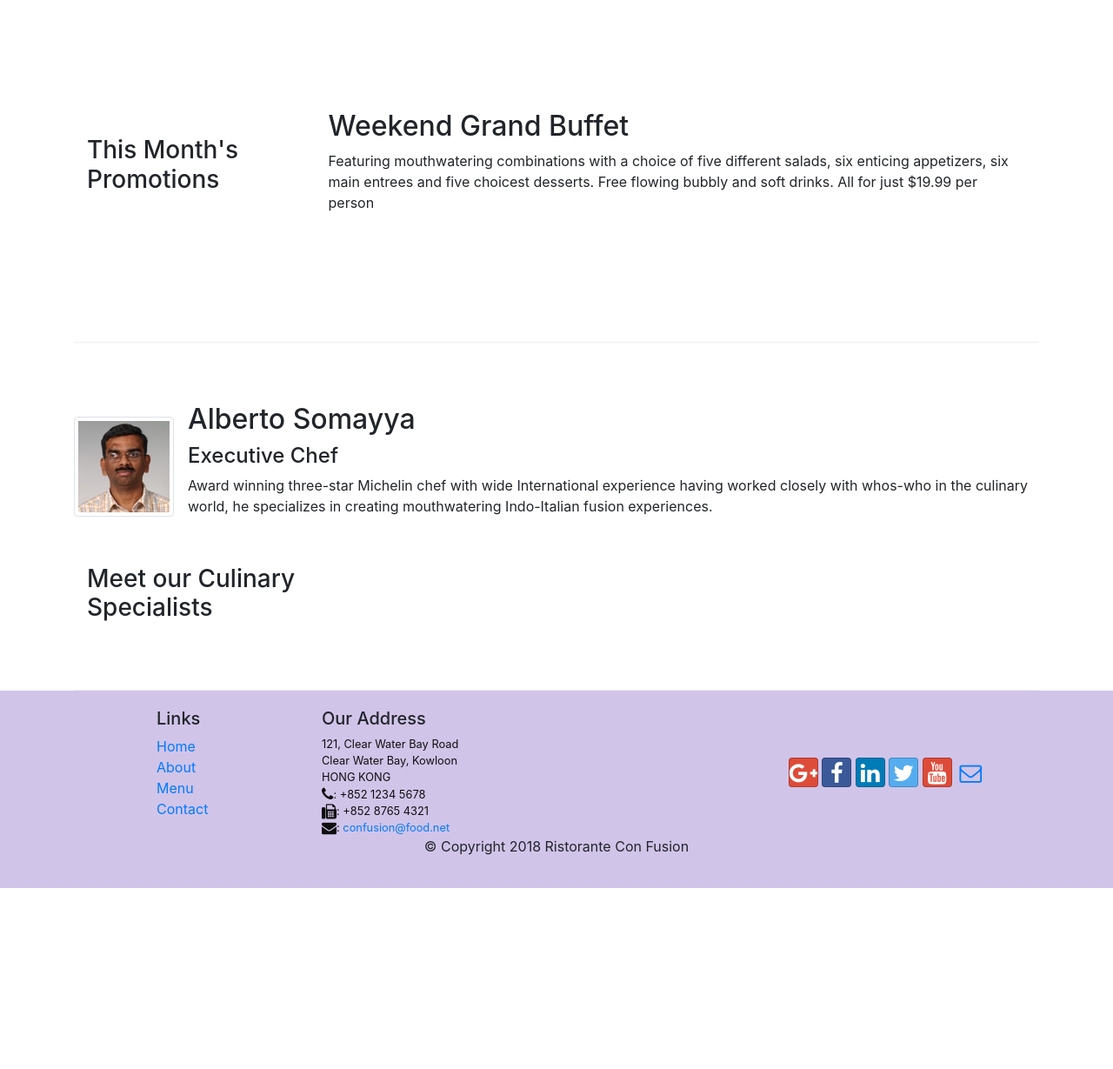
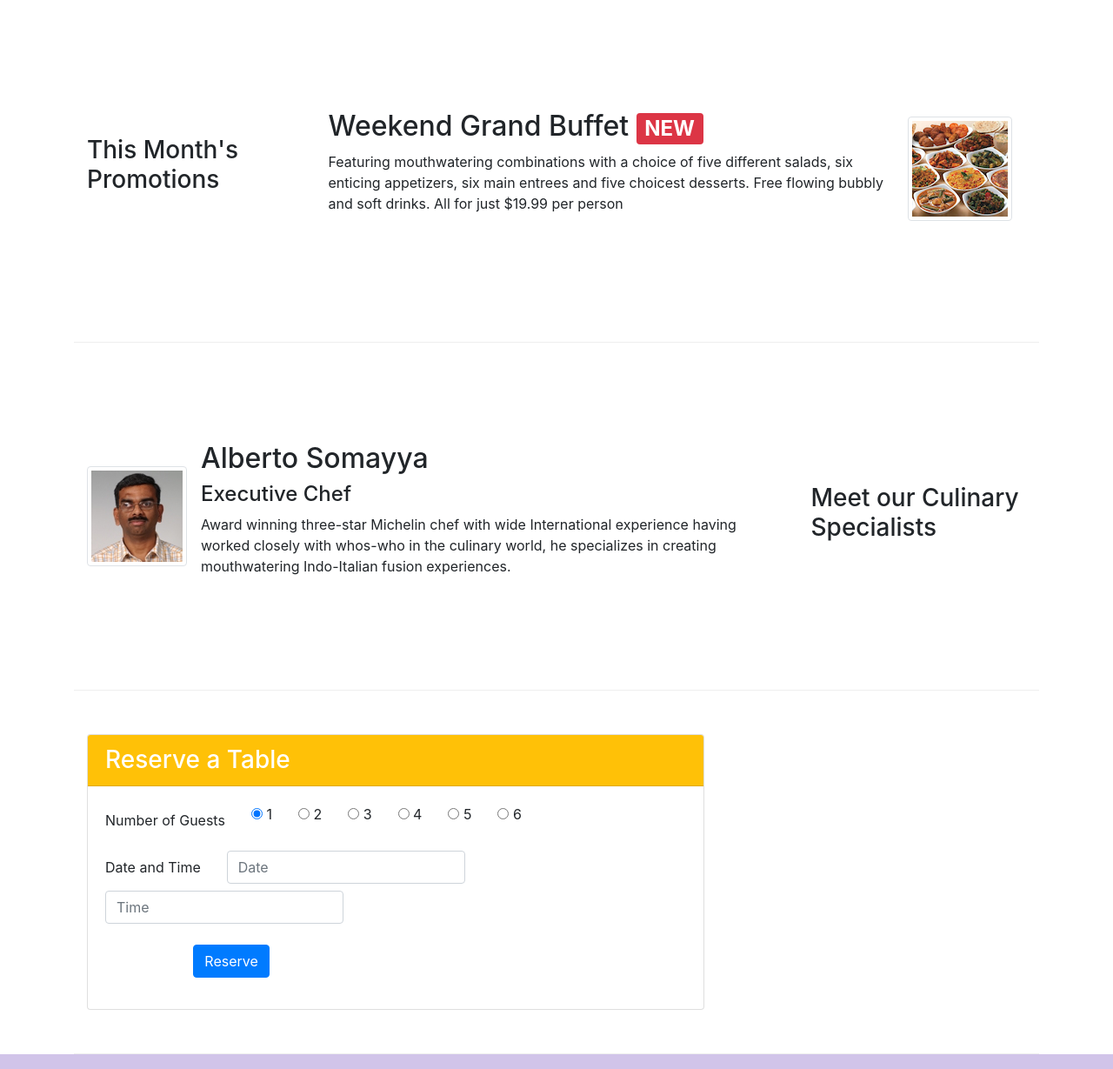
Before and after one commit to YutianZ/Bootstrap, a website: page index.html in a window 1280 px wide. Shown: the part 740-1969 px from the top of the page at 87% size. Before the commit the page ends 1761 px from the top, so only its background shows below. Drawn offline with nearby package versions, Linux system fonts and the light colour scheme.

Commit message:
assignment2

```diff
--- a/index.html
+++ b/index.html
@@ -44,6 +44,9 @@
                 <div class="col-12 col-sm align-self-center">
                     <img src="img/logo.png" class="img-fluid">
                 </div>
+                <div class="col-12 col-sm align-self-center">
+                    <a href="#reserve" class="btn btn-sm btn-warning btn-block">Reserve Table</a>
+                </div>
             </div>
         </div>
     </header>
@@ -53,15 +56,18 @@
             <div class="col-12 col-sm-4 order-sm-last col-md-3">
                 <h3>Our Lipsmacking Culinary Creations</h3>
             </div>
+            <div class="col col-sm col-md">
                 <div class="media">
                    <img class="d-flex mr-3 img-thumbnail align-self-center"
                            src="img/uthappizza.png" alt="Uthappizza">
                    <div class="media-body">
-                   <h2 class="mt-0"><span class="badge badge-pill badge-secondary">$4.99</span>Uthappizza<span class="badge badge-danger">HOT</span></h2>
+                       <h2 class="mt-0">Uthappizza <span class="badge badge-danger">HOT</span> <span class="badge badge-pill badge-secondary">$4.99</span></h2>
                        <p class="d-none d-sm-block">A unique combination of Indian Uthappam (pancake) and
                            Italian pizza, topped with Cerignola olives, ripe vine
                            cherry tomatoes, Vidalia onion, Guntur chillies and
-                       Buffalo Paneer.</p>
+                           Buffalo Paneer.
+                       </p>
+                   </div>
                  </div>
             </div>
         </div>
@@ -72,8 +78,13 @@
                 <h3>This Month's Promotions</h3>
             </div>
             <div class="col col-sm col-md">
-                <h2>Weekend Grand Buffet</h2>
+              <div class="media">
+                <div class="media-body">
+                  <h2>Weekend Grand Buffet <span class="badge badge-danger">NEW</span></h2>
                   <p>Featuring mouthwatering combinations with a choice of five different salads, six enticing appetizers, six main entrees and five choicest desserts. Free flowing bubbly and soft drinks. All for just $19.99 per person </p>
+                </div>
+                <img class="d-flex mr-3 img-thumbnail align-self-center" src="img/buffet.png" alt="buffet">
+              </div>
             </div>
         </div>
 
@@ -81,6 +92,7 @@
             <div class="col-12 col-sm-4 order-sm-last col-md-3">
                 <h3>Meet our Culinary Specialists</h3>
             </div>
+            <div class="col col-sm col-md">
                 <div class="media">
                         <img class="d-flex mr-3 img-thumbnail align-self-center"
                                 src="img/alberto.png" alt="Alberto Somayya">
@@ -94,7 +106,37 @@
                             </p>
                         </div>
                 </div>
-
+            </div>
+       </div>
+       <div id="reserve" class="row row-content align-items-center">
+          <div class="col-12 col-sm-8">
+            <div class="card">
+                <h3 class="card-header bg-warning text-white">Reserve a Table</h3>
+                <div class="card-body">
+                  <form>
+                      <div class="form-group row">
+                          <label for="numberofguests" class="col-auto col-form-label">Number of Guests</label>
+                          <label class="radio col-auto"><input type="radio" name="optradio" checked> 1</label>
+                          <label class="radio col-auto"><input type="radio" name="optradio"> 2</label>
+                          <label class="radio col-auto"><input type="radio" name="optradio"> 3</label>
+                          <label class="radio col-auto"><input type="radio" name="optradio"> 4</label>
+                          <label class="radio col-auto"><input type="radio" name="optradio"> 5</label>
+                          <label class="radio col-auto"><input type="radio" name="optradio"> 6</label>
+                      </div>
+                      <div class="form-group row">
+                        <label for="dateandtime" class="col-auto col-form-label">Date and Time</label>
+                        <label class="col-auto"><input type="text" class="form-control" id="date" name="date" placeholder="Date"></label>
+                        <label class="col-auto"><input type="text" class="form-control" id="time" name="time" placeholder="Time"></label>
+                      </div>
+                      <div class="form-group row">
+                          <div class="offset-2">
+                              <button type="submit" class="btn btn-primary">Reserve</button>
+                          </div>
+                      </div>
+                  </form>
+                </div>
+            </div>
+          </div>
        </div>
     </div>
 
```
Lines whose indentation alone changed are shown as unchanged.
